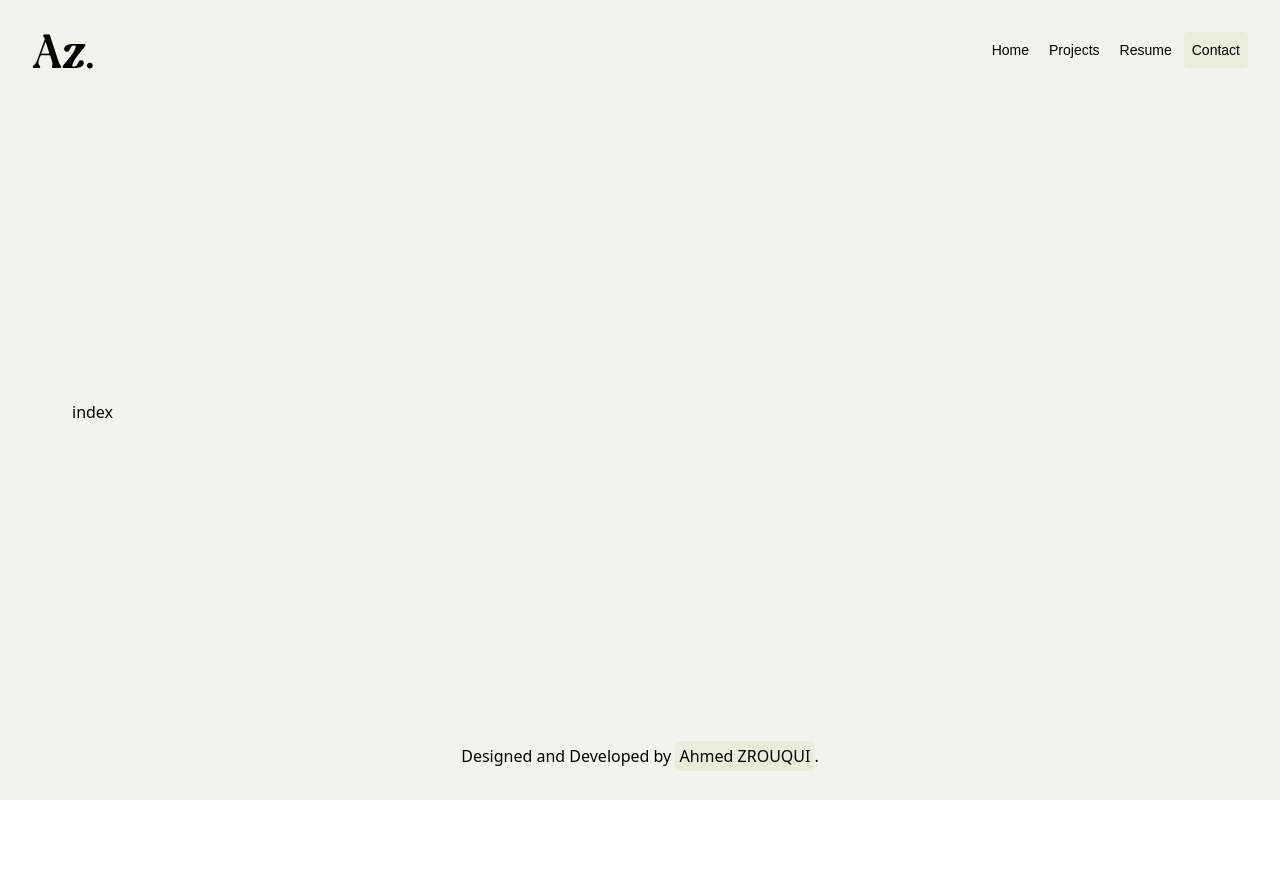
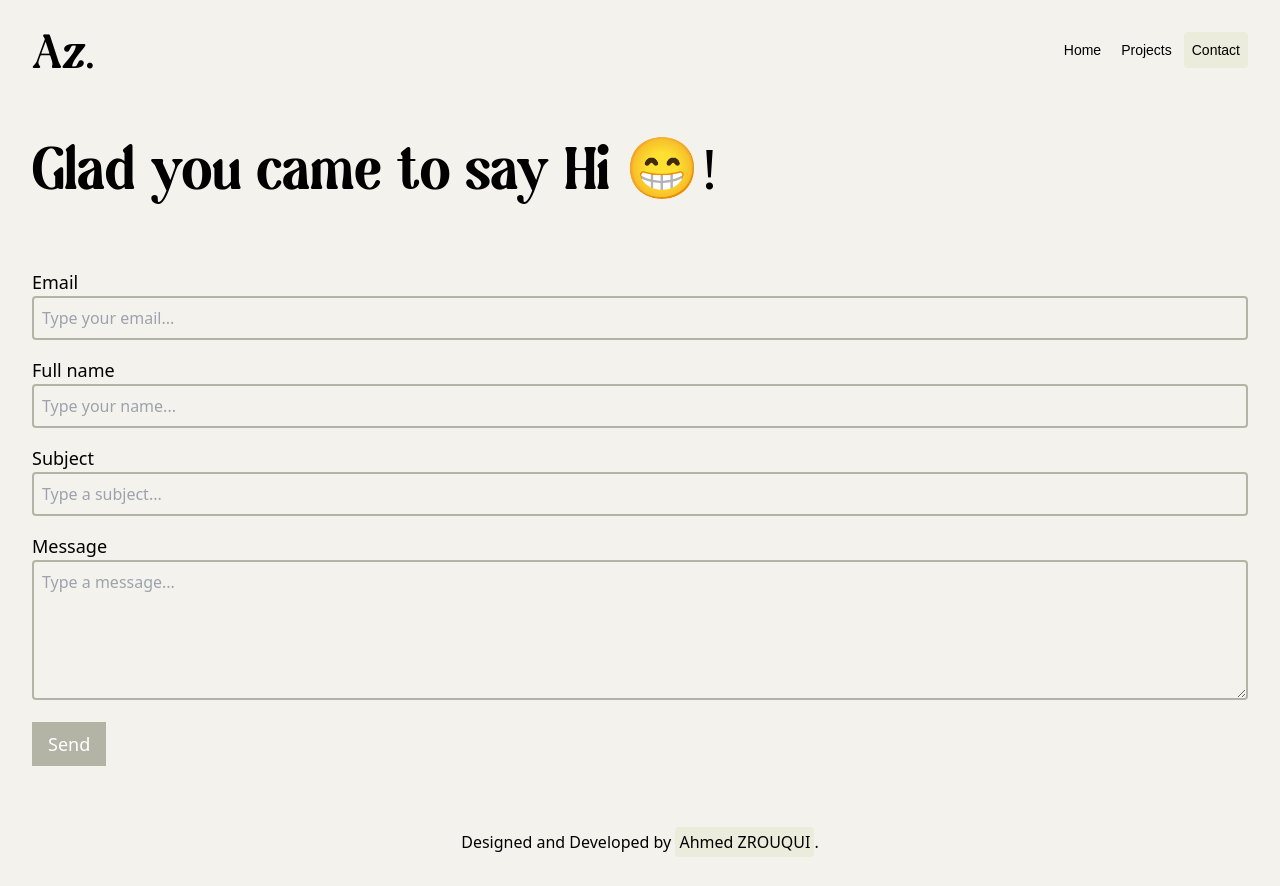
Before and after one commit to AhmedZrouqui/portfoliov2, a React (Create React App) app: page /contact in a window 1280 px wide. Before the commit the page ends 800 px from the top, so only its background shows below. Built offline with nearby package versions, Linux system fonts and the light colour scheme.

Commit message:
Final version

```diff
--- a/package.json
+++ b/package.json
@@ -3,6 +3,7 @@
   "version": "0.1.0",
   "private": true,
   "dependencies": {
+    "@emailjs/browser": "^3.7.0",
     "@testing-library/jest-dom": "^5.16.5",
     "@testing-library/react": "^13.4.0",
     "@testing-library/user-event": "^13.5.0",
--- a/src/components/Layout/index.tsx
+++ b/src/components/Layout/index.tsx
@@ -18,7 +18,7 @@ function Layout(props: ILayoutProps) {
       <header>
         <Header />
       </header>
-      <div className="container py-16 px-10 w-full">{props.children}</div>
+      <div className="container py-16 px-0 w-full">{props.children}</div>
       <footer>
         <Footer />
       </footer>
--- a/src/helpers.ts
+++ b/src/helpers.ts
@@ -10,11 +10,6 @@ export const navigation = [
     slug: "projects",
   },
   {
-    path: "/resume",
-    label: "Resume",
-    slug: "resume",
-  },
-  {
     path: "/contact",
     label: "Contact",
     slug: "contact",
--- a/src/index.tsx
+++ b/src/index.tsx
@@ -12,7 +12,6 @@ import {
 import Home from "./pages/Home";
 import Projects from "./pages/Projects";
 import { CSSTransition, SwitchTransition } from "react-transition-group";
-import Resume from "./pages/Resume";
 import Contact from "./pages/Contact";
 
 const routes = [
@@ -24,11 +23,6 @@ const routes = [
   {
     path: "/projects",
     element: <Projects />,
-    nodeRef: React.createRef(),
-  },
-  {
-    path: "/resume",
-    element: <Resume />,
     nodeRef: React.createRef(),
   },
   {
--- a/src/pages/Contact/index.tsx
+++ b/src/pages/Contact/index.tsx
@@ -1,7 +1,90 @@
-import React from "react";
+import React, { SyntheticEvent, useRef } from "react";
+import emailjs, { EmailJSResponseStatus } from "@emailjs/browser";
 
 function Contact() {
-  return <div>index</div>;
+  const form = useRef<HTMLFormElement>(null);
+
+  const handleSendEmail = (e: SyntheticEvent) => {
+    e.preventDefault();
+    emailjs
+      .sendForm(
+        process.env.REACT_APP_EMAIL_SERVICE_ID as string,
+        process.env.REACT_APP_EMAIL_TEMPLATE_ID as string,
+        form.current as HTMLFormElement,
+        process.env.REACT_APP_EMAIL_USER_ID as string
+      )
+      .then((result: EmailJSResponseStatus) => {
+        alert("Email has been sent, thank you!");
+        form.current?.reset();
+      })
+      .catch((rejected: any) =>
+        alert("An error has occurred, please try again!")
+      );
+  };
+
+  return (
+    <div>
+      <div className="title mb-16">
+        <h1 className="font-magilio text-6xl text-blackish">
+          Glad you came to say Hi 😁!
+        </h1>
+      </div>
+      <form ref={form} onSubmit={handleSendEmail}>
+        <div className="input mb-4">
+          <label htmlFor="form_email" className="text-lg">
+            Email
+          </label>
+          <input
+            type="email"
+            placeholder="Type your email..."
+            className="bg-transparent border-primary border-2 rounded p-2 w-full"
+            name="form_email"
+          />
+        </div>
+        <div className="input mb-4">
+          <label htmlFor="form_fullName" className="text-lg">
+            Full name
+          </label>
+          <input
+            type="text"
+            placeholder="Type your name..."
+            className="bg-transparent border-primary border-2 rounded p-2 w-full"
+            name="form_fullName"
+          />
+        </div>
+        <div className="input mb-4">
+          <label htmlFor="form_subject" className="text-lg">
+            Subject
+          </label>
+          <input
+            type="text"
+            placeholder="Type a subject..."
+            className="bg-transparent border-primary border-2 rounded p-2 w-full"
+            name="form_subject"
+          />
+        </div>
+        <div className="mb-4">
+          <label className="text-lg" htmlFor="form_message">
+            Message
+          </label>
+          <textarea
+            placeholder="Type a message..."
+            className="bg-transparent border-primary border-2 rounded p-2 w-full"
+            rows={5}
+            name="form_message"
+          />
+        </div>
+        <div>
+          <button
+            type="submit"
+            className="bg-primary text-white text-lg py-2 px-4 cursor-pointer"
+          >
+            Send
+          </button>
+        </div>
+      </form>
+    </div>
+  );
 }
 
 export default Contact;
--- a/src/pages/Home/index.tsx
+++ b/src/pages/Home/index.tsx
@@ -6,8 +6,8 @@ function Home() {
   return (
     <div className="max-w-[1020px]">
       <div>
-        <h4 className="font-magilio text-6xl text-blackish">
-          H<span className="italic">ey there,</span>
+        <h4 className="font-magilio text-6xl text-blackish mb-2">
+          H<span className="italic">ey there</span> 👋
         </h4>
         <h1 className="font-magilio text-8xl text-blackish">
           I'm Ahmed Zrouqui!
--- a/src/pages/Resume/index.tsx
+++ /dev/null
@@ -1,7 +0,0 @@
-import React from "react";
-
-function Resume() {
-  return <div>index</div>;
-}
-
-export default Resume;
```
Also changed, not shown: 2 other files (tests, documents, lock files or other folders).
